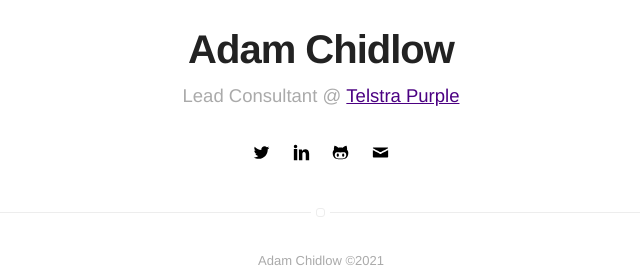
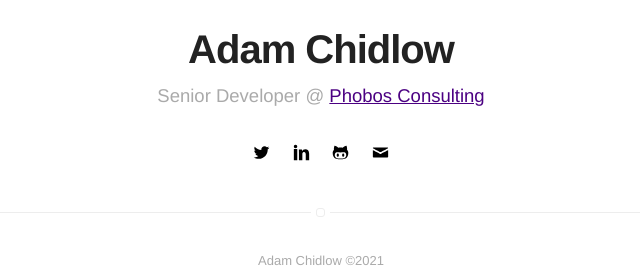
Before and after one commit to achidlow/achidlow.github.io, a Jekyll site: the page built from index.html, in a window 1280 px wide. Shown: the part 252-530 px from the top of the page, without its empty margins (319-959 px from the left). Built offline with Jekyll 4.4.1, drawn with Linux system fonts in a browser that asks for light colours.

Commit message:
Update _config.yml

```diff
--- a/_config.yml
+++ b/_config.yml
@@ -1,6 +1,6 @@
 # main text of home
 name: Adam Chidlow
-bio: Lead Consultant @ <a href="https://purple.telstra.com">Telstra Purple</a>
+bio: Senior Developer @ <a href="http://phobos.com.au">Phobos Consulting</a>
 
 # twitter summary info
 description: Adam Chidlow is a Software Engineer / Data Scientist based in Perth, Western Australia
```
